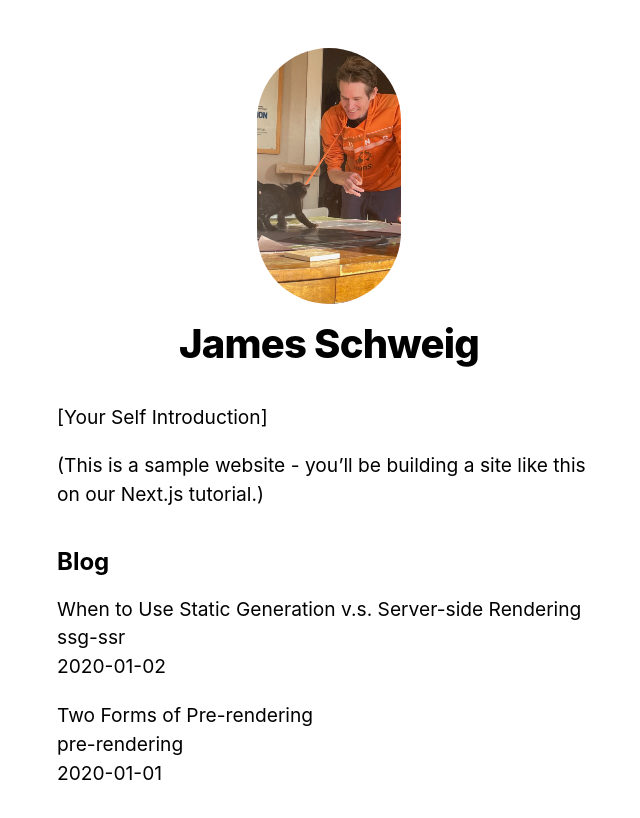
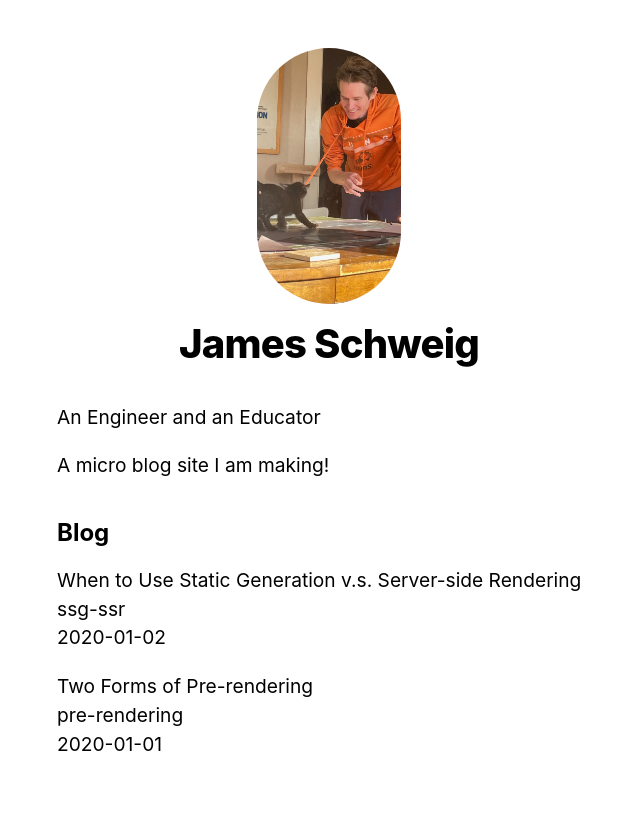
Before and after one commit to SeldomseenSchweig/nextjs, a Next.js app: page / in a window 1280 px wide. Shown: the top 818 px of the page, without its empty margins (311-951 px from the left). Built offline with nearby package versions, Linux system fonts and the light colour scheme.

Commit message:
made postData an object

```diff
--- a/pages/index.js
+++ b/pages/index.js
@@ -20,11 +20,8 @@ export default function Home({ allPostsData }) {
         <title>{siteTitle}</title>
       </Head>
       <section className={utilStyles.headingMd}>
-        <p>[Your Self Introduction]</p>
-        <p>
-          (This is a sample website - you’ll be building a site like this on{" "}
-          <a href="https://nextjs.org/learn">our Next.js tutorial</a>.)
-        </p>
+        <p>An Engineer and an Educator</p>
+        <p>A micro blog site I am making!</p>
       </section>
       <section className={`${utilStyles.headingMd} ${utilStyles.padding1px}`}>
         <h2 className={utilStyles.headingLg}>Blog</h2>
```
Also changed, not shown: pages/posts/[id].js (+5 -6 lines).
